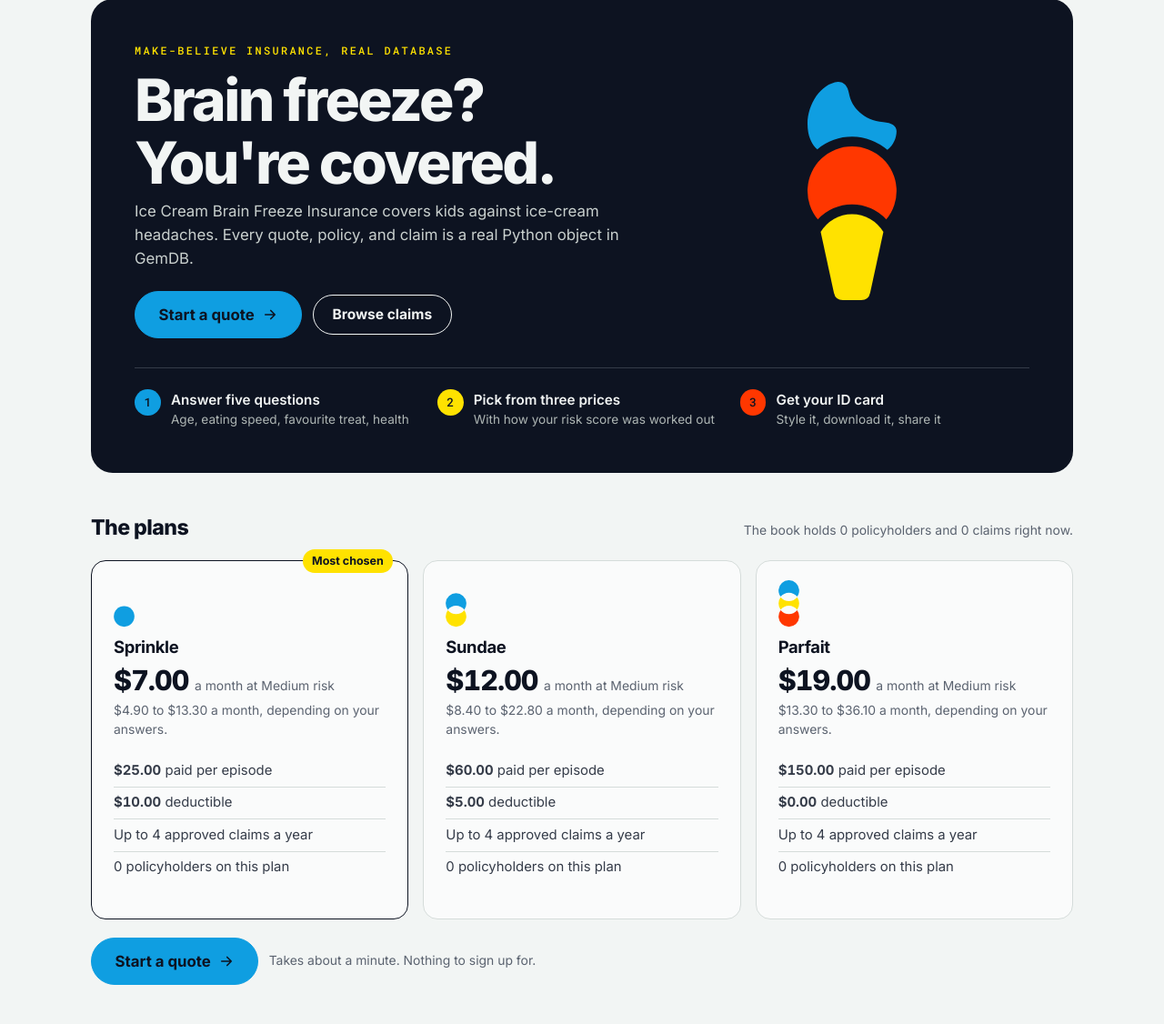
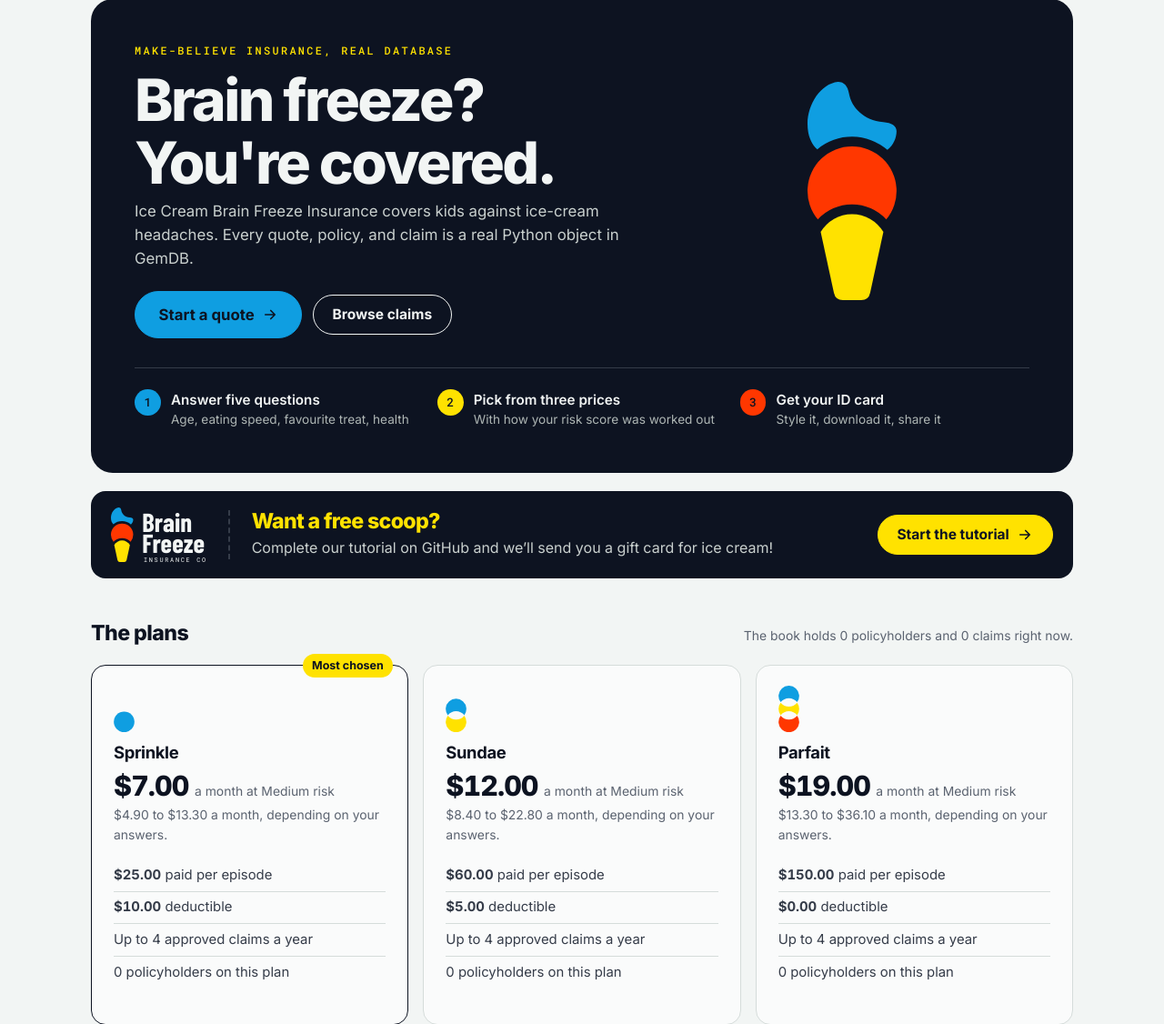
Before and after one commit to GemTalk/brain-freeze, a Flask app: page / in a window 1280 px wide. Shown: the part 111-1237 px from the top of the page at 91% size. Run offline with Flask 3, Linux system fonts and the light colour scheme; data that the repository does not hold is empty; parts of the project's set-up code (start-up, migrations or seed data) failed here and were passed over.

Commit message:
Show the free-scoop banner on the home page too
Move the banner from the ID card page into a shared scoop_ad() macro and
render it under the home page's hero as well.

Co-Authored-By: Claude Opus 5.5 <noreply@anthropic.com>

```diff
--- a/web/templates/_macros.html
+++ b/web/templates/_macros.html
@@ -4,6 +4,7 @@
 
     `with context` is not optional: Grail answers `dict.keys()` with a list,
     and Jinja's plain import subtracts that from a set, which raises. -#}
+{% import "_brand.html" as brand with context %}
 
 {#- A 24x24 stroked icon, by name. -#}
 {% macro icon(name, size=18) -%}
@@ -52,3 +53,17 @@
   <li><b>{{ icon('card', 14) }}</b> ID card</li>
 </ol>
 {%- endmacro %}
+
+{#- The free-scoop banner: under the ID card, and under the home page's hero. -#}
+{% macro scoop_ad() -%}
+<aside class="scoop-ad no-print" aria-label="Free ice cream">
+  <svg class="lockup" viewBox="0 0 311 179" aria-hidden="true">
+    {{ brand.lockup_shapes(brand.colors.blue, brand.colors.red, brand.colors.yellow, brand.colors.paper) }}
+  </svg>
+  <div class="pitch">
+    <p class="kicker">Want a free scoop?</p>
+    <p>Complete our tutorial on GitHub and we&rsquo;ll send you a gift card for ice cream!</p>
+  </div>
+  <a class="btn" href="https://github.com/GemTalk/brain-freeze" target="_blank" rel="noopener">Start the tutorial {{ icon('arrow') }}</a>
+</aside>
+{%- endmacro %}
--- a/web/templates/app.css
+++ b/web/templates/app.css
@@ -234,12 +234,13 @@ input:focus, textarea:focus { outline: none; border-color: var(--blue);
 .swatch { display: inline-block; width: 1rem; height: 1rem; border-radius: 50%;
           border: 1.5px solid var(--line-soft); }
 
-/* the free-scoop banner under the card: an ad in the brand's own colors,
+/* the free-scoop banner under the card and the home page's hero: an ad in the brand's own colors,
    the logo on ink, a dashed tear line before the button */
 .scoop-ad { display: flex; align-items: center; flex-wrap: wrap;
             gap: 1rem 1.5rem; margin: 0; padding: 1.1rem 1.4rem;
             background: var(--ink); color: var(--paper);
             border-radius: var(--radius); }
+.hero + .scoop-ad { margin-top: 1.25rem; }
 .scoop-ad .lockup { flex: none; width: auto; height: 3.75rem; margin: 0; }
 .scoop-ad .pitch { flex: 1 1 15rem; padding-left: 1.5rem;
                    border-left: 2px dashed #353C49; }
--- a/web/templates/home.html
+++ b/web/templates/home.html
@@ -25,6 +25,8 @@
       <li><b>3</b><div>Get your ID card<span>Style it, download it, share it</span></div></li>
     </ol>
   </section>
+
+  {{ ui.scoop_ad() }}
 
   <section class="section">
     <div class="row">
```
Also changed, not shown: tests/test_app.py (+7 -0 lines), web/templates/card.html (+1 -10 lines).
